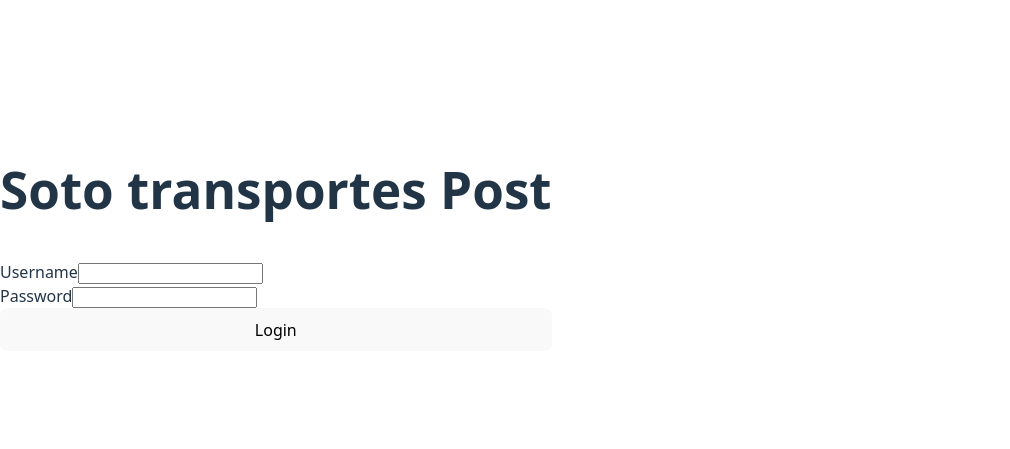
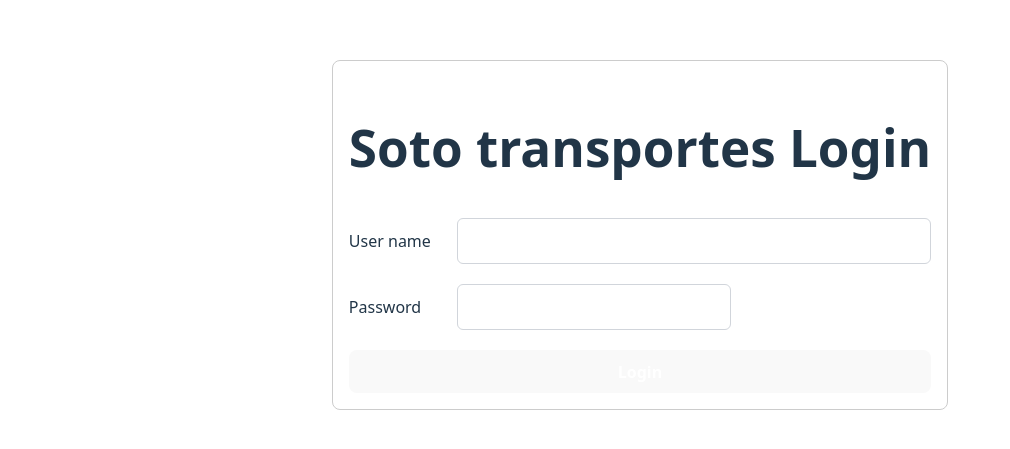
Before and after one commit to JesusSalvadorSierraArballo/soto-transportes, a React (Vite) app: page /login in a window 1280 px wide. Shown: the part 165-614 px from the top of the page, without its empty margins (0-1010 px from the left). Built offline with nearby package versions, Linux system fonts and the light colour scheme.

Commit message:
Style: Add login styles

```diff
--- a/src/pages/login/login.css
+++ b/src/pages/login/login.css
@@ -1,6 +1,34 @@
+.login--body {
+  width: 100vw;
+  height: 100vh;
+  display: flex;
+  justify-content: center;
+  align-items: center;
+}
+
 .login {
+  border: 1px solid #ccc;
+  padding: 16px;
+  border-radius: 8px;
   section {
     display: flex;
     flex-direction: column;
+    gap: 12px;
+
+    .form-control {
+      display: flex;
+      align-items: center;
+      margin-bottom: 8px;
+      gap: 8px;
+
+      span {
+        width: 100px;
+      }
+
+      .input-field {
+        flex: 1;
+      }
+
+    }
   }
 }
--- a/src/pages/login/login.tsx
+++ b/src/pages/login/login.tsx
@@ -1,33 +1,43 @@
+import { Button } from 'primereact/button';
+import { InputText } from 'primereact/inputtext';
+import { Password } from 'primereact/password';
+import { useState } from 'react';
 import { useNavigate } from 'react-router-dom';
 import './login.css';
 
-
-
 function Login() {
   const navigate = useNavigate();
+  const [user, setUser] = useState('');
+  const [password, setPassword] = useState('');
 
   const onLoginClick = (e: React.MouseEvent<HTMLButtonElement>) => {
     navigate('/post');
   }
   return (
-    <article className='login'>
+    <div className="login--body">
+      <article className="login">
         <header>
-        <h1>Soto transportes Post</h1>
+          <h1>Soto transportes Login</h1>
         </header>
         <section>
-        <label>
-          Username
-          <input type="text" />
+          <label className='form-control'>
+            <span>User name</span>
+            <InputText className='input-field' value={user} onChange={(e) => setUser(e.target.value)} />
           </label>
-        <label>
-          Password
-          <input type="password" />
+          <label className='form-control'>
+            <span>Password</span>
+            <Password
+              className='input-field'
+              value={password}
+              onChange={(e) => setPassword(e.target.value)}
+              feedback={false}
+              tabIndex={1}
+            />
           </label>
-        <button onClick={onLoginClick}>
-          Login
-        </button>
+          <Button onClick={onLoginClick} label='Login' />
         </section>
       </article>
+    </div>
   );
 }
 export default Login
```
Also changed, not shown: src/main.tsx (+20 -10 lines). Lines whose indentation alone changed are shown as unchanged.
